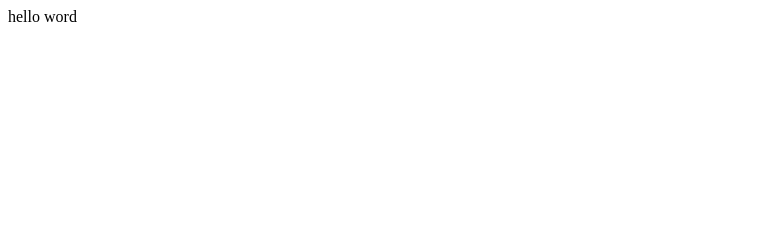
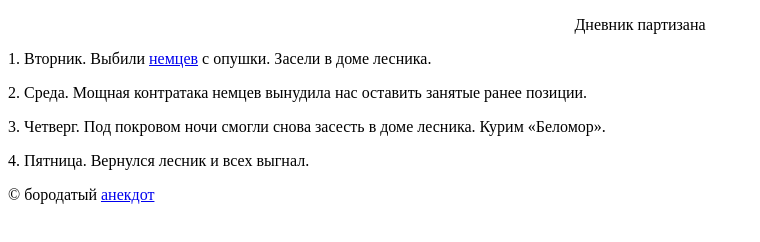
Before and after one commit to Drygz/Vladimir-khrushchev, a plain HTML site: page index.html in a window 1280 px wide. Shown: the whole page, without its empty margins (0-760 px from the left). Drawn offline with Linux system fonts and the light colour scheme.

Commit message:
Update index.html

```diff
--- a/index.html
+++ b/index.html
@@ -1 +1,20 @@
-hello word
+<!DOCTYPE html>
+<html>
+  <head>
+    <meta charset="utf-8">
+    <title>Diary</title>
+    <link rel="stylesheet" href="outlines-challenge.css">
+    <link rel="stylesheet" href="style.css">
+  </head>
+  <body>
+    <header>
+        <p align="center">Дневник партизана</p>
+    </header>
+    <main>
+        <p>1. Вторник. Выбили <a href="https://ru.wikipedia.org/wiki/%D0%9D%D0%B5%D0%BC%D1%86%D1%8B">немцев</a> с опушки. Засели в доме лесника.</p>
+        <p>2. Среда. Мощная контратака немцев вынудила нас оставить занятые ранее позиции.</p>
+        <p>3. Четверг. Под покровом ночи смогли снова засесть в доме лесника. Курим «Беломор».</p>
+        <p>4. Пятница. Вернулся лесник и всех выгнал.</p>
+        <p>© бородатый <a href="https://www.meme-arsenal.com/memes/9268baac2e4a7a2a3fb6865abe12c4b1.jpg">анекдот</a></p>
+  </body>
+</html>
```
